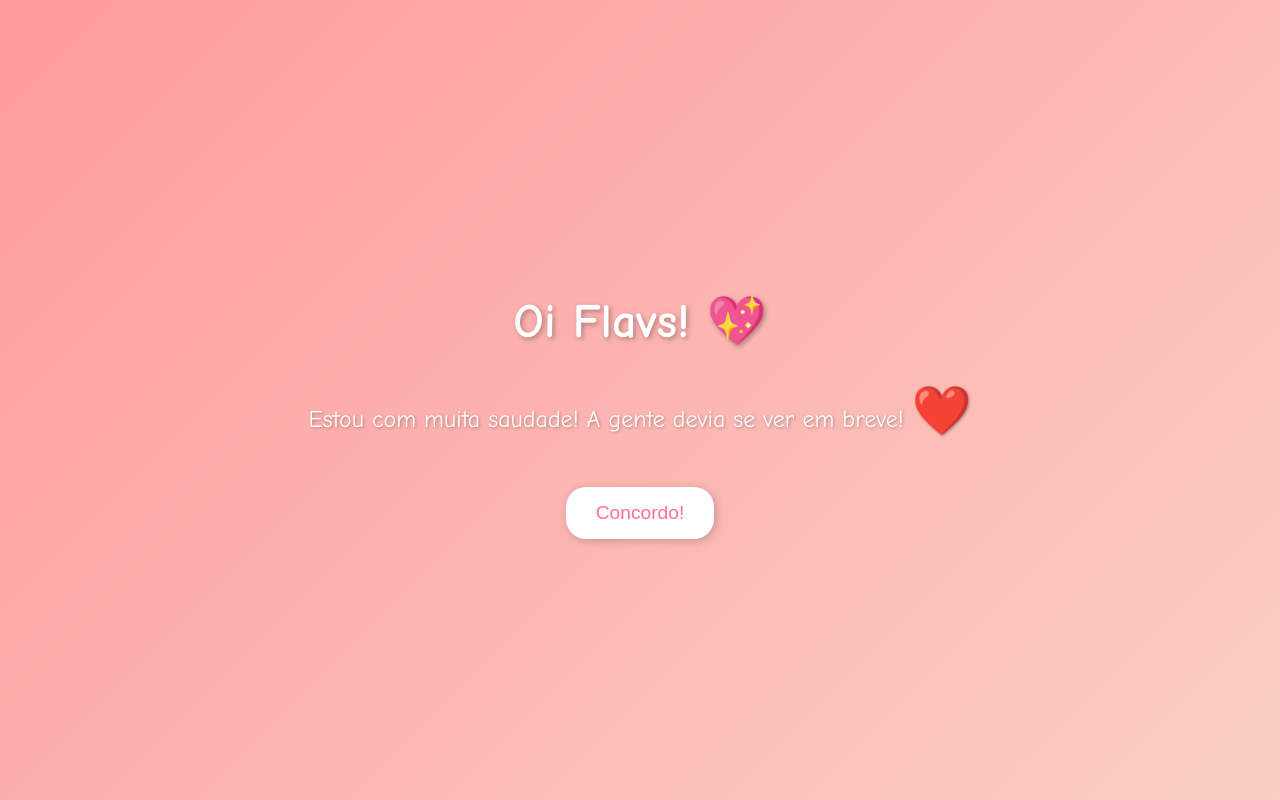
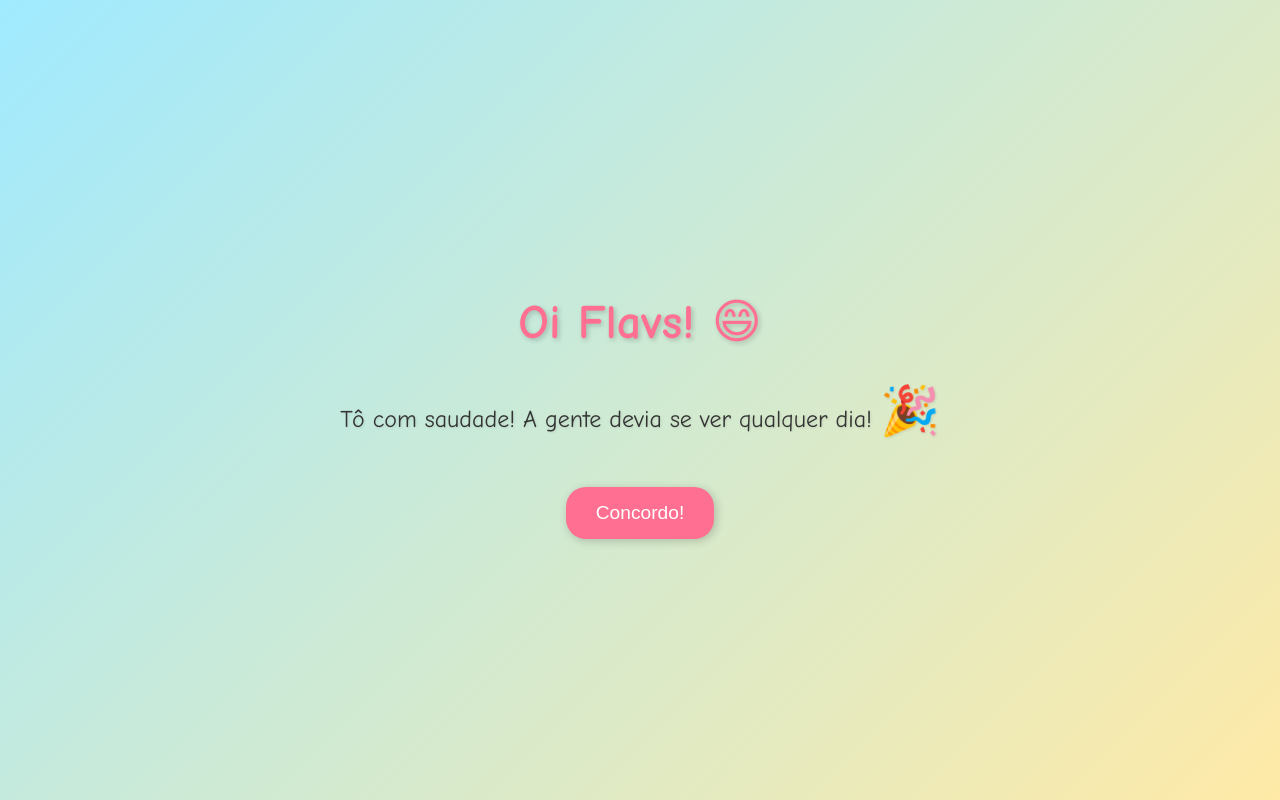
Before and after one commit to murilomamedepereira-ai/VAMO-ROLEZAAAR-FLAVS, a plain HTML site: page index.html in a window 1280 px wide. Drawn offline with Linux system fonts and the light colour scheme.

Commit message:
Update index.html

```diff
--- a/index.html
+++ b/index.html
@@ -2,11 +2,11 @@
 <html lang="pt-BR">
 <head>
   <meta charset="UTF-8">
-  <title>Saudade da Flavs 💖</title>
+  <title>Saudade da Flavs 😄</title>
   <style>
     body {
       font-family: 'Comic Sans MS', cursive, sans-serif;
-      background: linear-gradient(135deg, #ff9a9e, #fad0c4);
+      background: linear-gradient(135deg, #a0eaff, #ffeaa7);
       display: flex;
       justify-content: center;
       align-items: center;
@@ -14,24 +14,25 @@
       margin: 0;
       flex-direction: column;
       text-align: center;
-      color: #fff;
+      color: #333;
     }
 
     h1 {
       font-size: 3em;
       margin-bottom: 0.2em;
-      text-shadow: 2px 2px 5px rgba(0,0,0,0.3);
+      color: #ff6f91;
+      text-shadow: 2px 2px 5px rgba(0,0,0,0.2);
     }
 
     p {
       font-size: 1.5em;
       margin-bottom: 2em;
-      text-shadow: 1px 1px 3px rgba(0,0,0,0.3);
+      text-shadow: 1px 1px 3px rgba(0,0,0,0.1);
     }
 
     button {
-      background-color: #fff;
-      color: #ff6f91;
+      background-color: #ff6f91;
+      color: #fff;
       border: none;
       border-radius: 20px;
       padding: 15px 30px;
@@ -46,27 +47,26 @@
       box-shadow: 4px 4px 15px rgba(0,0,0,0.3);
     }
 
-    .heart {
-      color: #ff6f91;
+    .emoji {
       font-size: 2em;
-      animation: heartbeat 1s infinite;
+      animation: bounce 1s infinite;
     }
 
-    @keyframes heartbeat {
-      0%, 100% { transform: scale(1); }
-      50% { transform: scale(1.3); }
+    @keyframes bounce {
+      0%, 100% { transform: translateY(0); }
+      50% { transform: translateY(-10px); }
     }
   </style>
 </head>
 <body>
-  <h1>Oi Flavs! 💖</h1>
-  <p>Estou com muita saudade! A gente devia se ver em breve! <span class="heart">❤️</span></p>
+  <h1>Oi Flavs! 😄</h1>
+  <p>Tô com saudade! A gente devia se ver qualquer dia! <span class="emoji">🎉</span></p>
   <button id="agreeButton">Concordo!</button>
 
   <script>
     const button = document.getElementById('agreeButton');
     button.addEventListener('click', () => {
-      alert('Yay! Então bora marcar algo! 😄💖');
+      alert('Yay! Bora marcar um rolê! 😎');
       button.innerText = "Bora marcar!";
       button.disabled = true;
     });
```
